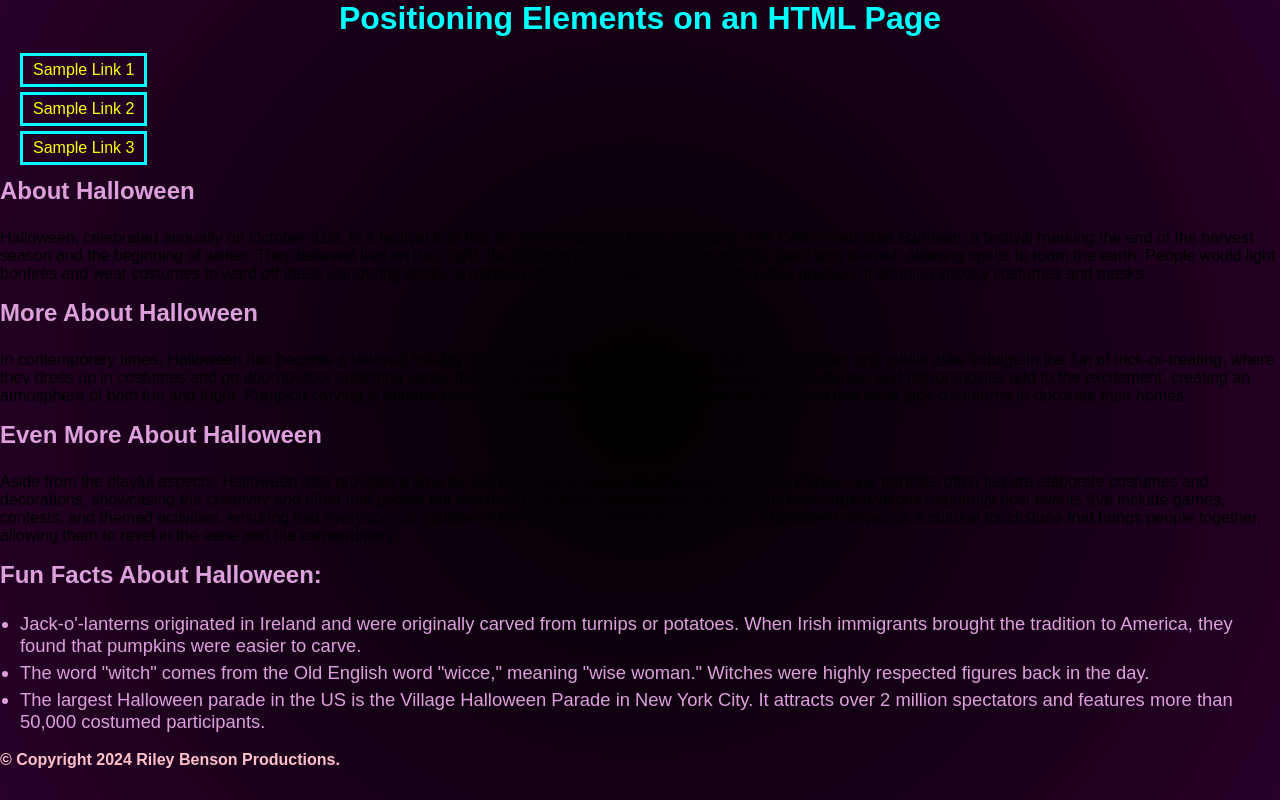
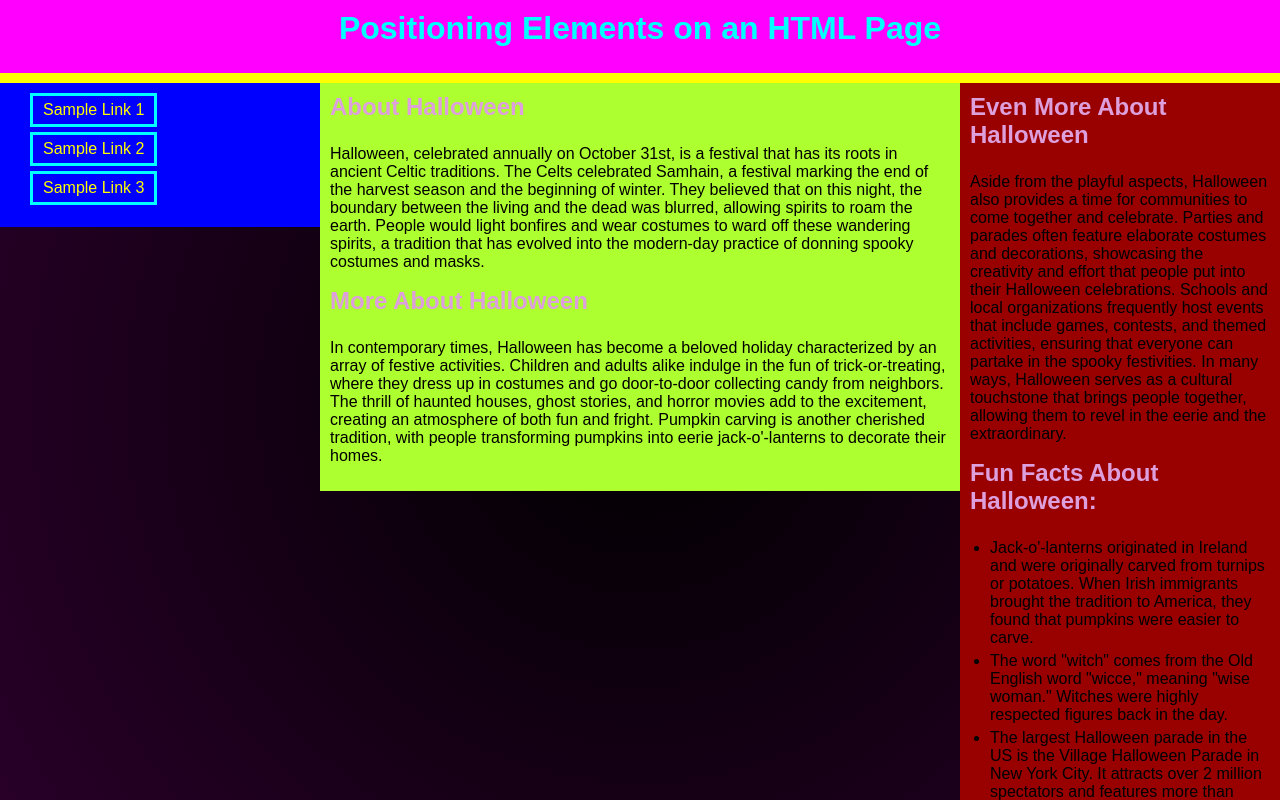
Before and after one commit to RIBOIMAN1/COMP001B.LectureActivityWeek3, a plain HTML site: page index.html in a window 1280 px wide. Drawn offline with Linux system fonts and the light colour scheme.

Commit message:
main.css: - Tweaked the "BulletUnorderedList" class to make the text match the way the other boxes look. - Added global padding and box sizing. - Gave a magenta background and width and float properties to the header element. - Gave a blue background and width and float properties to the nav element. - Gave a green-yellow background and width and float properties to the main element. - Gave a dark red background and width and float properties to the aside element. - Applied clear float, a dark gray background, text alignment, padding, positioning and width adjustments to the footer element.

```diff
--- a/main.css
+++ b/main.css
@@ -181,9 +181,6 @@ body, html {
 
 .BulletUnorderedList {
     list-style-type: disc;
-    color: plum;
-    font-size: 1.15em;
-    margin-bottom: 1em;
 } /* Applied disc-style bullets, the plum text color, and font size and spacing adjustments to unordered lists */
 
 .BrightnessText80 {
@@ -193,3 +190,41 @@ body, html {
 .ThinBorder {
     border: 1px solid;color: plum;
 } /* Applies a very thin solid border with the plum color to images */
+
+header, nav, main, aside, footer {
+    padding: 10px;
+    box-sizing: border-box;
+} /* Global padding and box-sizing for all sections */
+
+header {
+    background-color: magenta;
+    border-bottom: 10px solid yellow;
+} /* Header styling with a magenta background color and bottom border */
+
+nav {
+    background-color: blue;
+    width: 25%;
+    float: left;
+} /* Navigation styling with blue background, width and float */
+
+main {
+    background-color: greenyellow;
+    width: 50%;
+    float: left;
+} /* Main content styling with green-yellow background, width and float */
+
+aside {
+    background-color: #990000;
+    width: 25%;
+    float: left;
+} /* Aside styling with dark red background, width and float */
+
+footer {
+    clear: both;
+    background-color: #404040;
+    text-align: center;
+    padding: 10px 0;
+    position: relative;
+    bottom: 0;
+    width: 100%;
+} /* Footer styling with clear float, dark gray background, text alignment, padding, position and width */
```
